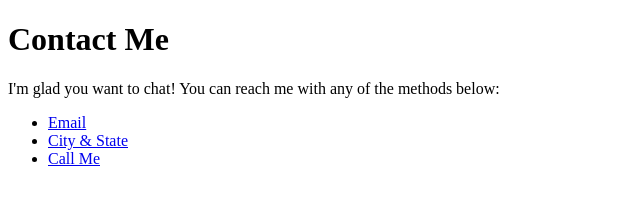
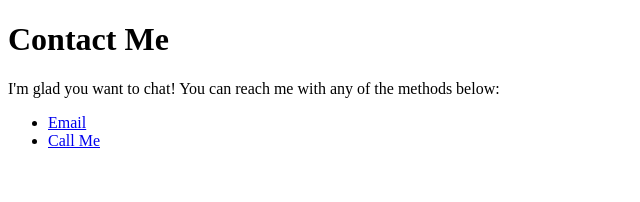
Before and after one commit to MiguelCrisostomo/cv, a plain HTML site: page contact-me.html in a window 1280 px wide. Shown: the whole page, without its empty margins (0-640 px from the left). Drawn offline with Linux system fonts and the light colour scheme.

Commit message:
Hid the Google Maps link.

```diff
--- a/contact-me.html
+++ b/contact-me.html
@@ -9,7 +9,7 @@
     <p>I'm glad you want to chat! You can reach me with any of the methods below:</p>
     <ul>
         <li><a href="mailto:miguel.crisostomo.2876@gmail.com?subject=Visited Your Website">Email</a></li>
-        <li><a href="https://goo.gl/maps/Pg9m2agXUKrA4vwK7">City & State</a></li>
+       <!-- <li><a href="https://goo.gl/maps/Pg9m2agXUKrA4vwK7">City & State</a></li> -->
         <li><a href="tel:9172847028">Call Me</a></li>
     </ul>
     <!--
```
